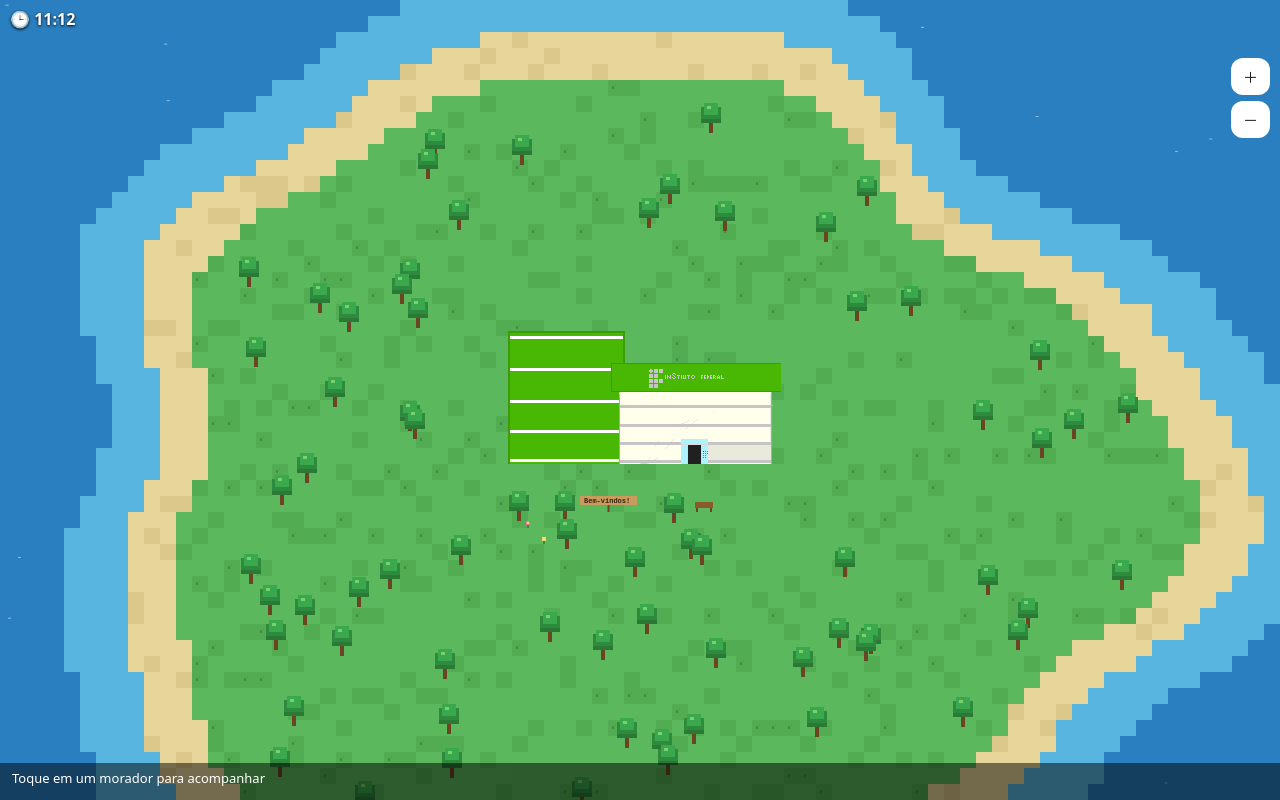
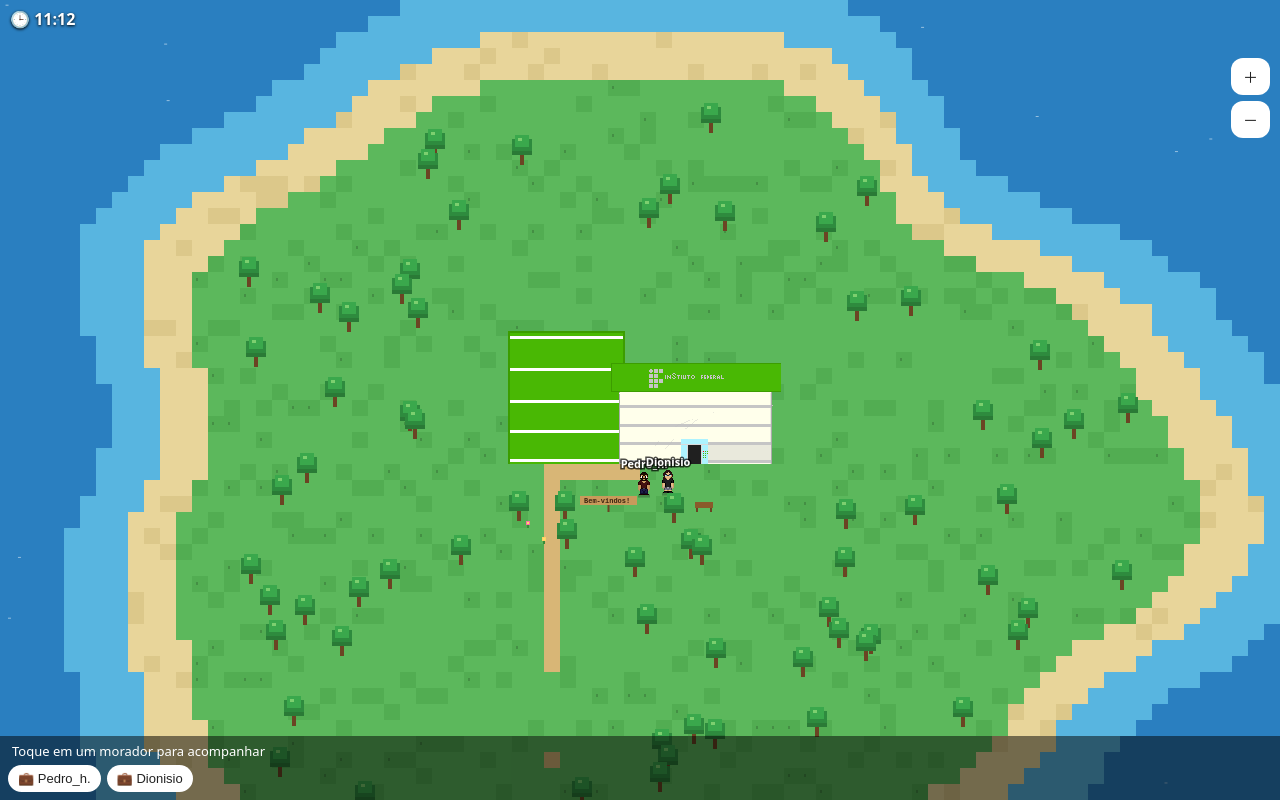
Before and after one commit to denisndmoura-creator/Ilha, a plain HTML site: page index.html in a window 1280 px wide. Drawn offline with Linux system fonts and the light colour scheme.

Commit message:
Add files via upload

```diff
--- a/index.html
+++ b/index.html
@@ -32,6 +32,7 @@ const ESCOLA = {nome:"IFMT", x:29, y:24, larg:22, alt:7, img:"escola.png"};
 // (ela vai subindo aos poucos e o dono fica lá construindo). Pra usar sua arte: img:"casa-ana.png"
 const CONSTRUCOES = [
 
+  {id:"casa-dionisio", dono:"Dionisio", tipo:"casa", x:30, y:44, img:"casa_dionizio", w:8, h:5, obra:{inicio:"2026-11-13T8:00", min:30}},
 ];
 
 // Moradores. trabalho = "escola" ou o id de uma construção (ou null).
@@ -39,6 +40,11 @@ const CONSTRUCOES = [
 // (sem sprite, aparece um bonequinho padrão da cor escolhida). Tamanho sugerido: 16x24 px.
 const MORADORES = [
 
+{nome:"Pedro_h.",   casa:"",   trabalho:"escola",  cor:"#e84393",
+sprite:"Pedro-h.png"},
+
+  {nome:"Dionisio",   casa:"casa-dionisio",   trabalho:"escola",  cor:"#e84393",
+sprite:"dionizio.png"},
 ];
 
 // Enfeites: tipo "arvore", "flor", "banco", "placa" (com texto) ou img:"arquivo.png"
```
Also changed, not shown: Pedro-h.png (added), casa_dionizio.png (added), dionizio.png (added).
